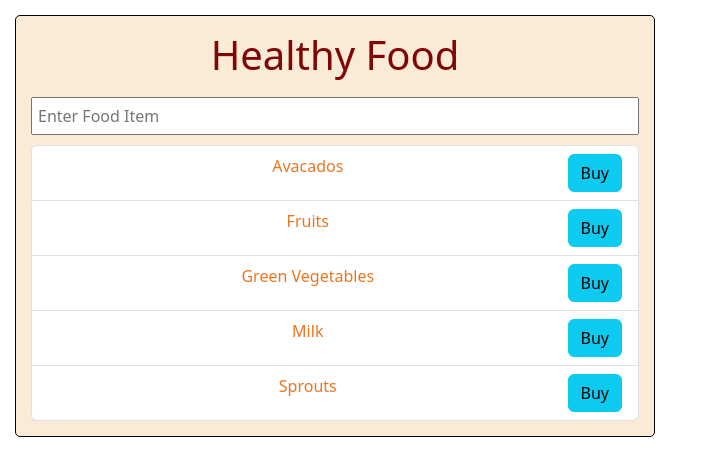
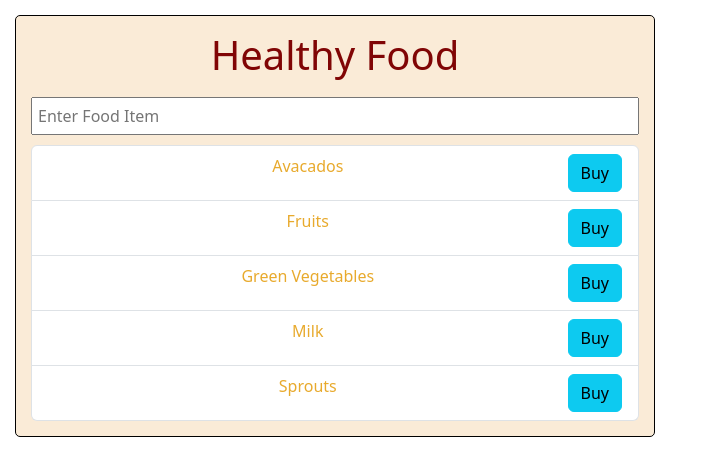
Before and after one commit to tejasbhosale17/ReactApps, a React (Vite) app in the folder 18Fragments/learning-fragments/: page / in a window 1280 px wide. Shown: the top 476 px of the page, without its empty margins (0-703 px from the left). Built offline with nearby package versions, Linux system fonts and the light colour scheme.

Commit message:
made canges in styling of item component

```diff
--- a/18Fragments/learning-fragments/src/components/Item.module.css
+++ b/18Fragments/learning-fragments/src/components/Item.module.css
@@ -4,7 +4,7 @@
 
 .kg-span{
   font-weight: 500;
-  color: rgb(236, 117, 32);
+  color: rgb(232, 170, 45);
 }
 .button{
   float: right;
```
